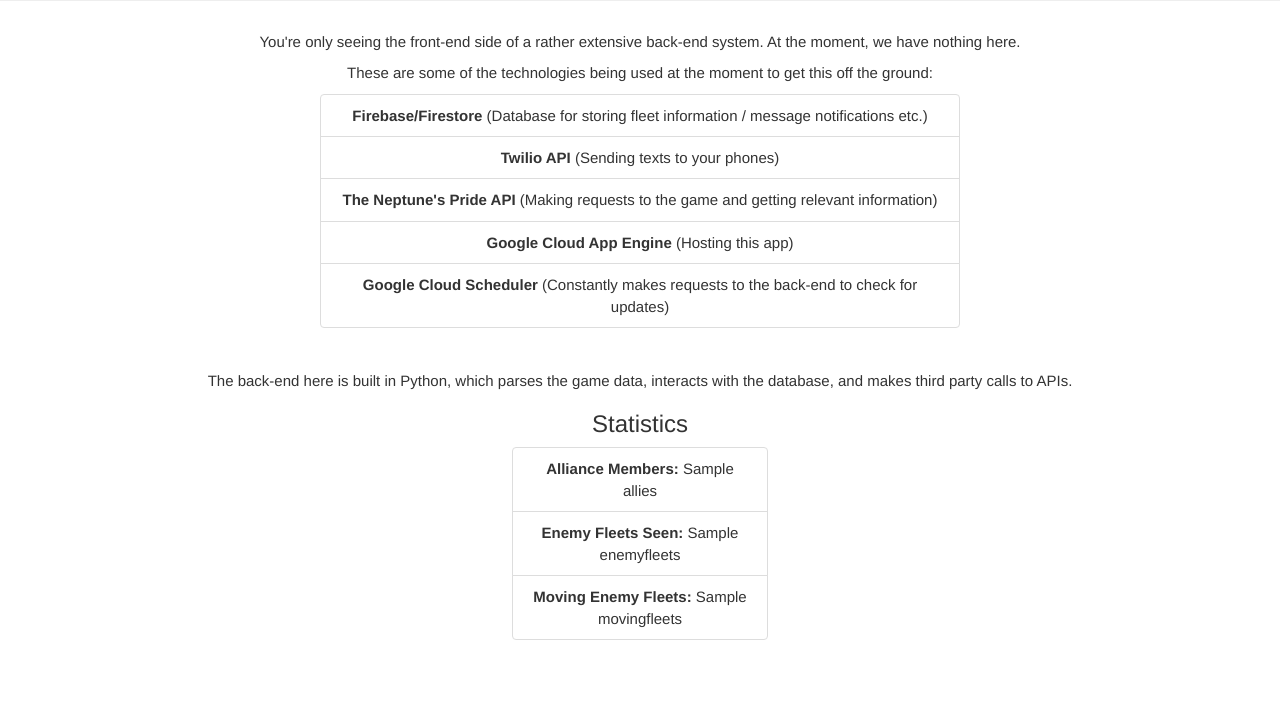
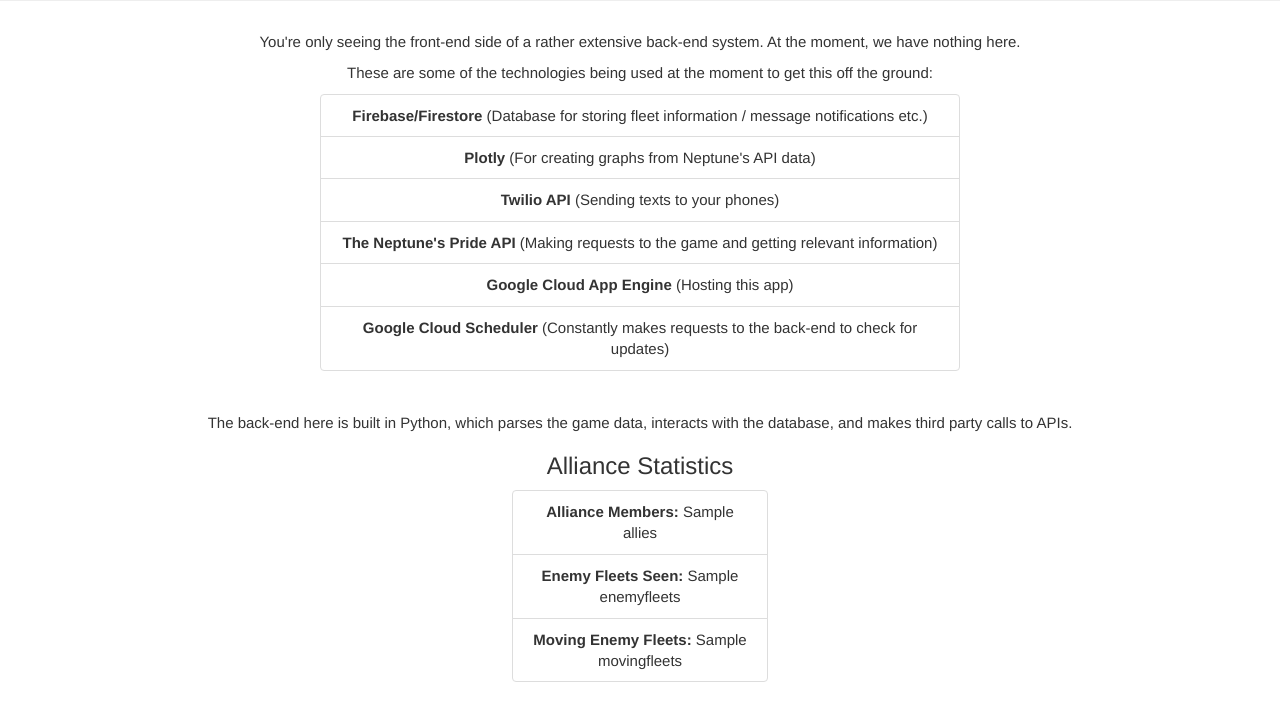
Before and after one commit to peclarke/np-notifications, a Flask app: template templates/index.html in a window 1280 px wide. Shown: the part 196-898 px from the top of the page. Before the commit the page ends 836 px from the top, so only its background shows below. Run offline with Flask 2, Linux system fonts and the light colour scheme; the template is opened without the code that fills it: most values are stand-ins (such as "Sample title", 1, 10 or a date in 2020); some libraries are stand-ins or nearby versions.

Commit message:
Adds some front-end changes

```diff
--- a/main.py
+++ b/main.py
@@ -4,6 +4,7 @@
 from data.Fleet import Fleet
 from flask import Flask, render_template
 import json
+from utils.filter_utils import filter_moving_fleets
 from utils.firebase import get_all_alliances
 import __init__
 from check import begin_check, setup_daily_digest
@@ -105,7 +106,9 @@
 @app.route('/')
 def root():
     np: NeptunesPrideStatus = make_super_owner_request()
-    return render_template('index.html', allies=len(get_all_alliances()), enemyfleets=len(np.get_enemy_fleets()), movingfleets=len(np.get_moving_enemies()))
+    enemies: List[Fleet] = get_alliance_enemies()
+    moving: List[Fleet] = filter_moving_fleets(enemies)
+    return render_template('index.html', allies=len(get_all_alliances()) + 1, enemyfleets=len(enemies), movingfleets=len(moving))
 
 @app.route('/check')
 def check():
--- a/templates/index.html
+++ b/templates/index.html
@@ -42,6 +42,7 @@
         <p>These are some of the technologies being used at the moment to get this off the ground:</p>
         <ul class="list-group mod">
             <li class="list-group-item"><strong>Firebase/Firestore</strong> (Database for storing fleet information / message notifications etc.)</li>
+            <li class="list-group-item"><strong>Plotly</strong> (For creating graphs from Neptune's API data)</li>
             <li class="list-group-item"><strong>Twilio API</strong> (Sending texts to your phones)</li>
             <li class="list-group-item"><strong>The Neptune's Pride API</strong> (Making requests to the game and getting relevant information)</li>
             <li class="list-group-item"><strong>Google Cloud App Engine</strong> (Hosting this app)</li>
@@ -49,7 +50,7 @@
         </ul>
         <br>
         <p>The back-end here is built in Python, which parses the game data, interacts with the database, and makes third party calls to APIs.</p>
-        <h3>Statistics</h3>
+        <h3>Alliance Statistics</h3>
         <ul class="list-group mod-2">
             <li class="list-group-item"><strong>Alliance Members: </strong>{{ allies }}</li>
             <li class="list-group-item"><strong>Enemy Fleets Seen: </strong>{{ enemyfleets }}</li>
--- a/templates/network.html
+++ b/templates/network.html
@@ -122,6 +122,7 @@
             autorange: "reversed"
         },
         plot_bgcolor: "#100029",
+        paper_bgcolor:"#090017",
         legend: {
             y: 0.5,
             yref: 'paper',
--- a/utils/filter_utils.py
+++ b/utils/filter_utils.py
@@ -7,3 +7,6 @@
 
 def filter_not_moving_fleets(enemies: List[Fleet]):
     return list(filter(lambda x: not x.is_moving(), enemies))
+
+def filter_moving_fleets(enemies: List[Fleet]):
+    return list(filter(lambda x: x.is_moving(), enemies))
```
